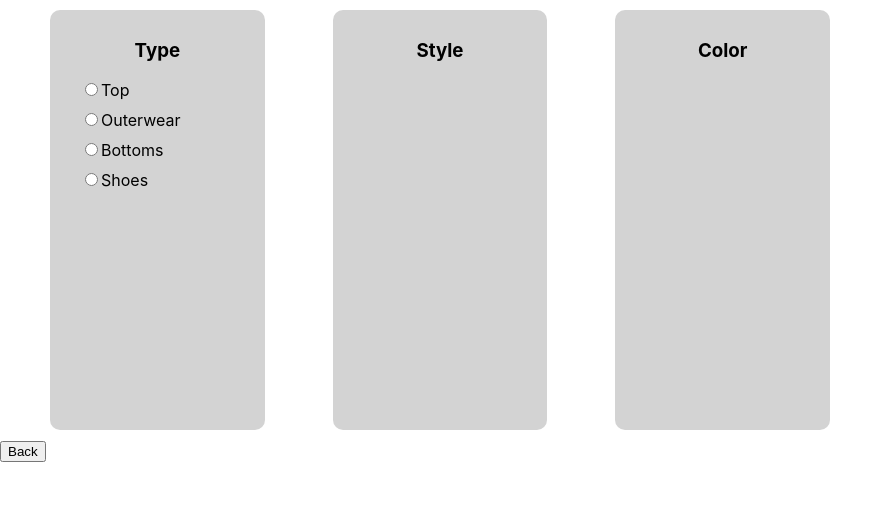
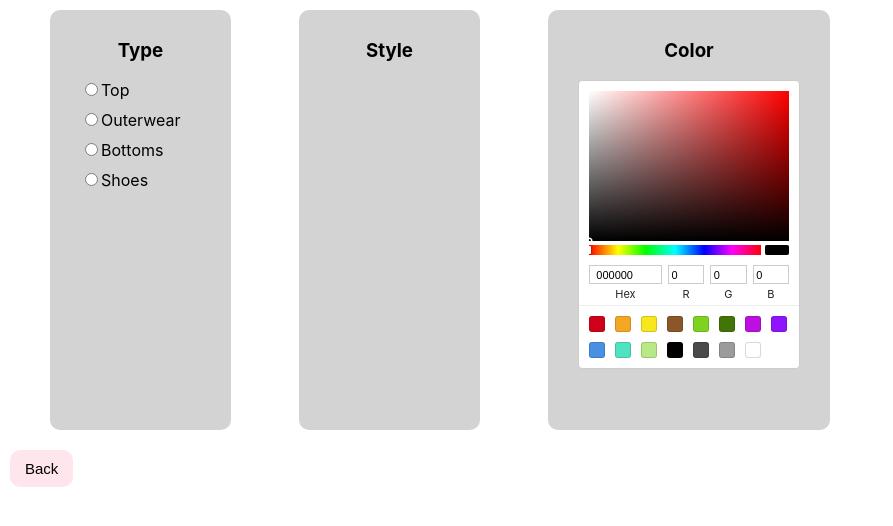
Before and after one commit to Smart-Closet-CS489/smart-closet-app, a React (Create React App) app in the folder client/: page /catalog in a window 1280 px wide. Shown: the top 526 px of the page, without its empty margins (0-893 px from the left). Built offline with nearby package versions, Linux system fonts and the light colour scheme.

Commit message:
slightly less ugly catalog page

```diff
--- a/client/package.json
+++ b/client/package.json
@@ -8,6 +8,7 @@
     "@testing-library/react": "^16.2.0",
     "@testing-library/user-event": "^13.5.0",
     "react": "^19.0.0",
+    "react-color": "^2.19.3",
     "react-dom": "^19.0.0",
     "react-scripts": "5.0.1",
     "web-vitals": "^2.1.4"
--- a/client/src/App.css
+++ b/client/src/App.css
@@ -9,7 +9,7 @@
   padding: 20px 100px;
   border-radius: 10px;
   margin: 10px;
-  font-size: 20px;
+  font-size: 30px;
 }
 
 /*
--- a/client/src/App.js
+++ b/client/src/App.js
@@ -14,7 +14,7 @@ function App() {
         </div>
         <div>
           <Link to="/pickvibe">
-            <button className="button " type="button">Create Outfit</button>
+            <button className="button" type="button">Create Outfit</button>
           </Link>
         </div>
       </div>
--- a/client/src/pages/catalog.css
+++ b/client/src/pages/catalog.css
@@ -22,6 +22,16 @@
   border-radius: 10px;
 }
 
+.backbutton {
+  border: none;
+  background-color: #FFE5EC;
+  text-align: center;
+  padding: 10px 15px;
+  border-radius: 10px;
+  margin: 10px;
+  font-size: 15px;
+}
+
 .radio-group {
   display: flex;
   flex-direction: column;
@@ -31,3 +41,8 @@
   gap: 10px;
   /* Space between radio buttons */
 }
+
+.sketch-picker {
+  box-shadow: none !important;  /* Remove default shadow */
+  border: 1px solid #ccc; /* Optional: Add a light border */
+}
--- a/client/src/pages/catalog.js
+++ b/client/src/pages/catalog.js
@@ -1,74 +1,126 @@
 import React, { useState } from "react";
 import './catalog.css';
 import { Link } from "react-router-dom";
+import { SketchPicker } from "react-color";
 
 function Catalog() {
-  const [selectedOption, setSelectedOption] = useState("");
+  const [selectedType, setSelectedType] = useState("");
+  const [selectedStyle, setSelectedStyle] = useState("");
+  const [color, setColor] = useState("");
 
   return (
     <div>
       <div className="container">
+        {/* Column 1: Type Selection */}
         <div className="column1">
           <h3>Type</h3>
           <form className="radio-group">
-            <label>
+            {["Top", "Outerwear", "Bottoms", "Shoes"].map((type) => (
+              <label key={type}>
                 <input
                   type="radio"
                   name="typeoptions"
-                value="Top"
-                id="Top"
-                checked={selectedOption === "Top"}
-                onChange={(e) => setSelectedOption(e.target.value)}
+                  value={type}
+                  checked={selectedType === type}
+                  onChange={(e) => {
+                    setSelectedType(e.target.value);
+                    setSelectedStyle(""); // Reset style selection when type changes
+                  }}
                 />
-              <label htmlFor="Top">Top</label>
+                {type}
               </label>
-            <label>
+            ))}
+          </form>
+        </div>
+
+        {/* Column 2: Style Selection (Appears Dynamically) */}
+        <div className="column2">
+          <h3>Style</h3>
+          {selectedType === "Top" && (
+            <form className="radio-group">
+              {["T-shirt", "Long Sleeve", "Collared shirt", "Tank Top", "Crop Top"].map((style) => (
+                <label key={style}>
                   <input
                     type="radio"
-                name="typeoptions"
-                value="Outerwear"
-                id="Outerwear"
-                checked={selectedOption === "Outerwear"}
-                onChange={(e) => setSelectedOption(e.target.value)}
+                    name="styleoptions"
+                    value={style}
+                    checked={selectedStyle === style}
+                    onChange={(e) => setSelectedStyle(e.target.value)}
                   />
-              <label htmlFor="Outerwear">Outerwear</label>
+                  {style}
                 </label>
-            <label>
+              ))}
+            </form>
+          )}
+
+          {selectedType === "Outerwear" && (
+            <form className="radio-group">
+              {["Sweatshirt", "Sweater", "Jacket", "Coat", "Cardigan"].map((style) => (
+                <label key={style}>
                   <input
                     type="radio"
-                name="typeoptions"
-                value="Bottoms"
-                id="Bottoms"
-                checked={selectedOption === "Bottoms"}
-                onChange={(e) => setSelectedOption(e.target.value)}
+                    name="styleoptions"
+                    value={style}
+                    checked={selectedStyle === style}
+                    onChange={(e) => setSelectedStyle(e.target.value)}
                   />
-              <label htmlFor="Bottoms">Bottoms</label>
+                  {style}
                 </label>
-            <label>
+              ))}
+            </form>
+          )}
+
+          {selectedType === "Bottoms" && (
+            <form className="radio-group">
+              {["Pants", "Shorts", "Skirt", "Leggings"].map((style) => (
+                <label key={style}>
                   <input
                     type="radio"
-                name="typeoptions"
-                value="Shoes"
-                id="Shoes"
-                checked={selectedOption === "Shoes"}
-                onChange={(e) => setSelectedOption(e.target.value)}
+                    name="styleoptions"
+                    value={style}
+                    checked={selectedStyle === style}
+                    onChange={(e) => setSelectedStyle(e.target.value)}
                   />
-              <label htmlFor="Shoes">Shoes</label>
+                  {style}
                 </label>
+              ))}
+            </form>
+          )}
 
+          {selectedType === "Shoes" && (
+            <form className="radio-group">
+              {["Sneakers", "Running", "Open-toe", "Heels", "Boots"].map((style) => (
+                <label key={style}>
+                  <input
+                    type="radio"
+                    name="styleoptions"
+                    value={style}
+                    checked={selectedStyle === style}
+                    onChange={(e) => setSelectedStyle(e.target.value)}
+                  />
+                  {style}
+                </label>
+              ))}
             </form>
+          )}
         </div>
-        <div className="column2">
-          <h3>Style</h3>
-        </div>
+
+        {/* Column 3: Color Selection */}
         <div className="column3">
           <h3>Color</h3>
+          <SketchPicker
+            color={color}
+            onChange={(updatedColor) => setColor(updatedColor.hex)}
+            disableAlpha={true} // No transparency option!!
+          />
         </div>
       </div>
-      <Link to="/"><button type="button">Back</button></Link>
+
+      <Link to="/">
+        <button className="backbutton" type="button">Back</button>
+      </Link>
     </div>
   );
-
 }
 
 export default Catalog;
--- a/client/src/pages/pickvibe.css
+++ b/client/src/pages/pickvibe.css
@@ -23,12 +23,12 @@
 }
 
 
-.button {
+.backbutton {
   border: none;
   background-color: #FFE5EC;
   text-align: center;
-  padding: 10px 10px;
+  padding: 10px 15px;
   border-radius: 10px;
   margin: 10px;
-  font-size: 10px;
+  font-size: 15px;
 }
--- a/client/src/pages/pickvibe.js
+++ b/client/src/pages/pickvibe.js
@@ -18,7 +18,7 @@ function PickVibe() {
 					<h3>Current Weather</h3>
 				</div>
 			</div>
-			<Link to="/"><button type="button">Back</button></Link>
+			<Link to="/"><button className="backbutton" type="backbutton">Back</button></Link>
 		</div>
 
 	);
```
Also changed, not shown: 1 other file (tests, documents, lock files or other folders). Lines whose indentation alone changed are shown as unchanged.
